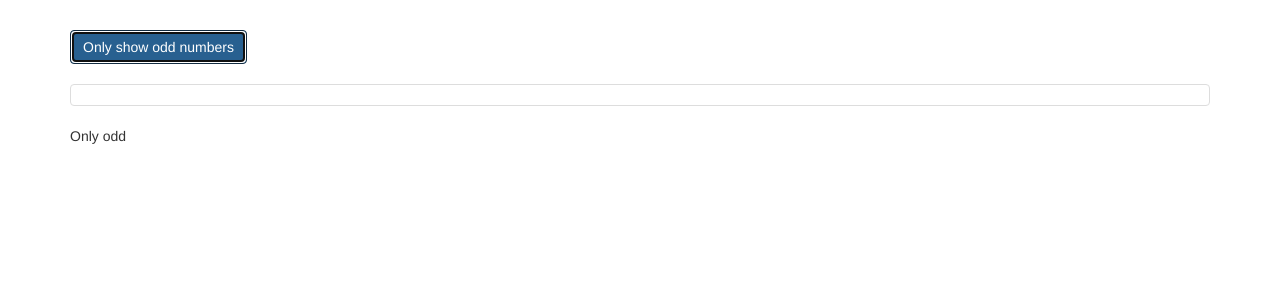
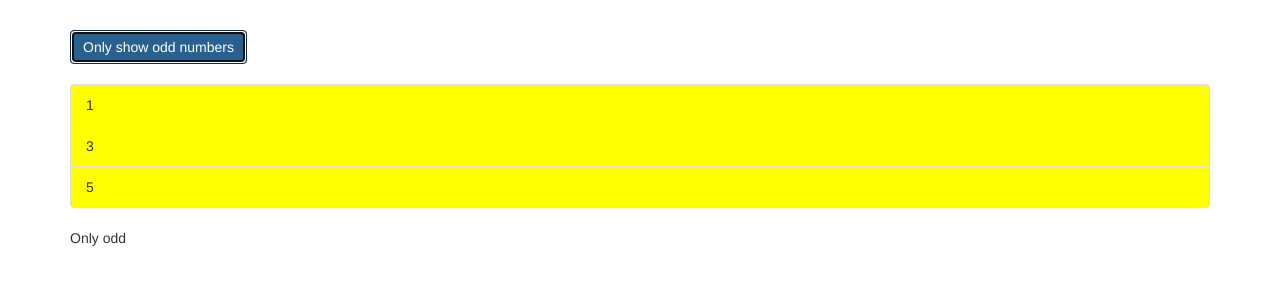
Before and after one commit to NikkyTheFox/AngularCourse, an Angular app: page / in a window 1280 px wide. Both pictures are taken after a click on the button "Only show odd numbers". Shown: the top 300 px of the page. Built offline with nearby package versions, Linux system fonts and the light colour scheme.

Commit message:
simple directives recap

```diff
--- a/src/app/app.component.css
+++ b/src/app/app.component.css
@@ -1,3 +1,7 @@
 .container {
   margin-top: 30px;
 }
+
+odd {
+  color: red;
+}
--- a/src/app/app.component.html
+++ b/src/app/app.component.html
@@ -6,9 +6,24 @@
         (click)="onlyOdd = !onlyOdd">Only show odd numbers</button>
       <br><br>
       <ul class="list-group">
-        <li
-          class="list-group-item">
+        <div *ngIf="onlyOdd">
+          <li
+          class="list-group-item"
+          [ngClass]="{odd: odd % 2 !== 0}"
+          [ngStyle]="{backgroundColor: odd % 2 !== 0 ? 'yellow' : 'transparetn'}"
+          *ngFor="let odd of oddNumbers">
+          {{ odd }}
         </li>
+        </div>
+        <div *ngIf="!onlyOdd">
+          <li
+          class="list-group-item"
+          [ngClass]="{odd: even % 2 !== 0}"
+          [ngStyle]="{backgroundColor: even % 2 !== 0 ? 'yellow' : 'transparetn'}"
+          *ngFor="let even of evenNumbers">
+          {{ even }}
+        </li>
+        </div>
       </ul>
       <ng-template [ngIf]="onlyOdd">
         <p>Only odd</p>
--- a/src/app/app.component.ts
+++ b/src/app/app.component.ts
@@ -6,6 +6,8 @@
   styleUrls: ['./app.component.css']
 })
 export class AppComponent {
-  numbers = [1, 2, 3, 4, 5];
+  //numbers = [1, 2, 3, 4, 5];
+  oddNumbers = [1, 3, 5];
+  evenNumbers = [2, 4];
   onlyOdd = false;
 }
```
Also changed, not shown: 1 other file (tests, documents, lock files or other folders).
